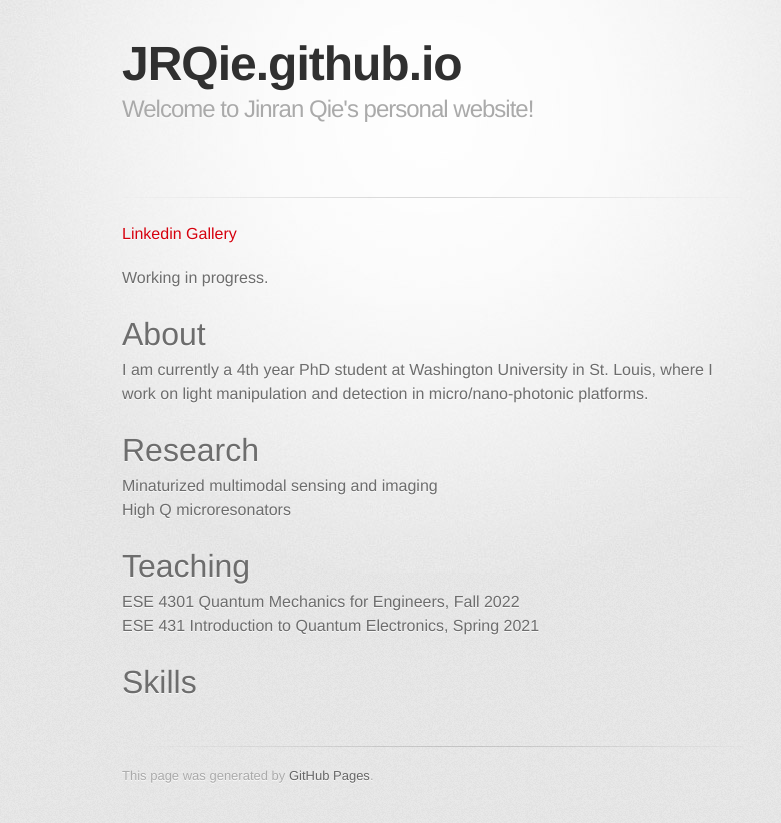
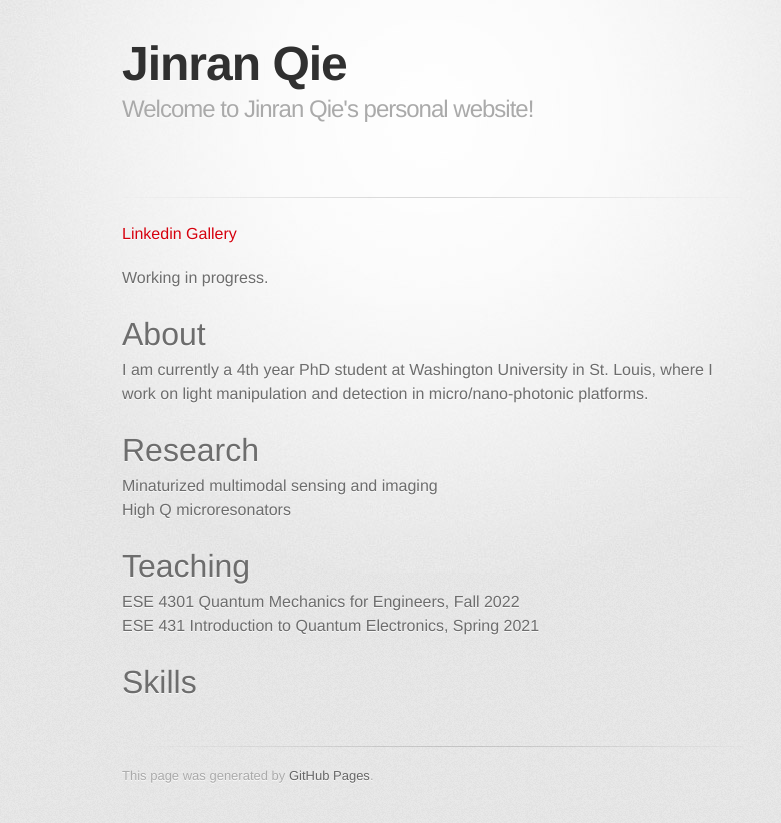
Before and after one commit to JRQie/JRQie.github.io, a Jekyll site: the page built from index.md, in a window 1280 px wide. Shown: the top 823 px of the page, without its empty margins (208-989 px from the left). Built offline with Jekyll 4.4.1, drawn with Linux system fonts in a browser that asks for light colours; some web fonts are replaced.

Commit message:
Update default.html

```diff
--- a/_layouts/default.html
+++ b/_layouts/default.html
@@ -19,7 +19,7 @@
       <div class="inner">
 
         <header>
-          <h1>{{ page.title | default: Jinran Qie | default: site.github.repository_name }}</h1>
+          <h1>{{ page.title | default: site.title | default: site.github.repository_name }}</h1>
           <h2>{{ page.description | default: site.description | default: site.github.project_tagline }}</h2>
         </header>
         <section id="downloads" class="clearfix">
```
